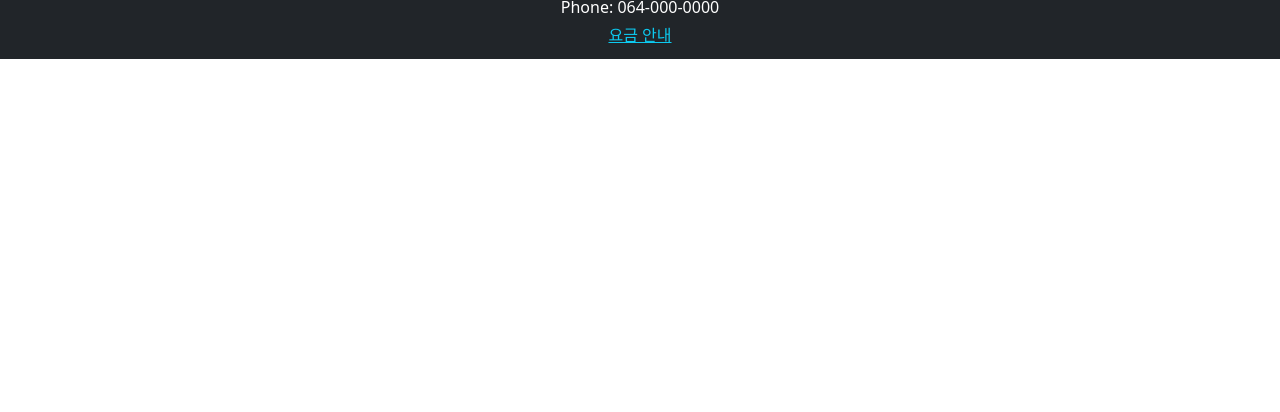
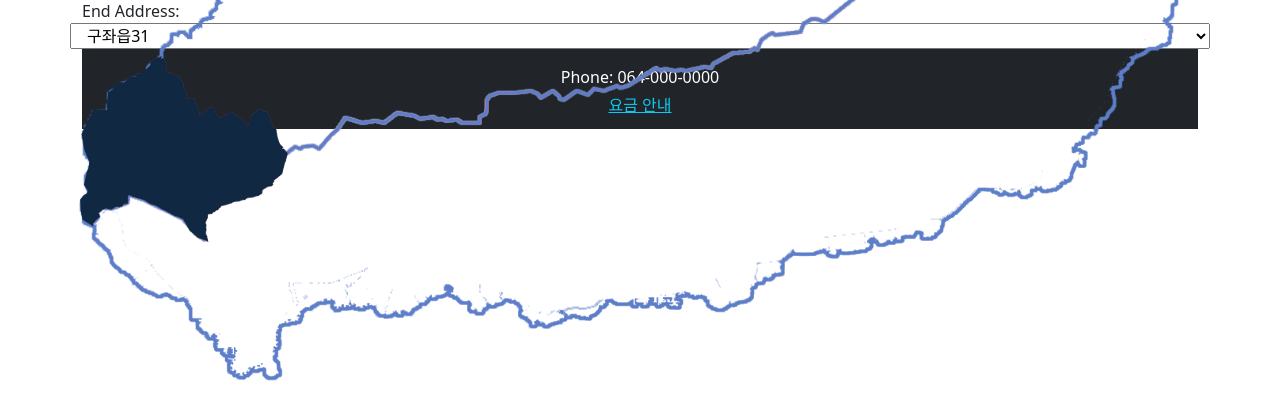
Before and after one commit to ryu-hyus/call_driver_project, a Django app: page /customer/pricepage/ in a window 1280 px wide. Shown: the part 471-883 px from the top of the page. Before the commit the page ends 530 px from the top, so only its background shows below. Run offline with Django 4.2, Linux system fonts and the light colour scheme.

Commit message:
pricepage에서 선택하면 해당 이미지 뜨게하기

```diff
--- a/calldriverapp/templates/customer/pricepage.html
+++ b/calldriverapp/templates/customer/pricepage.html
@@ -100,10 +100,18 @@
             margin-top: 20px;
             margin-bottom: 20px;
         }
+
+        .map-image {
+            position: absolute;
+            top: 0;
+            left: 0;
+            width: 100%;
+        }
     </style>
 </head>
 
 <body>
+<div class="container">
     <header class="p-3 bg-dark text-white">
         <div class="container">
             <div class="d-flex flex-wrap align-items-center justify-content-center justify-content-lg-start">
@@ -120,21 +128,32 @@
     <script>
         $(document).ready(function () {
             $('#start_address').change(function () {
-            alert('hello')
                 const startAddressId = $('#start_address').val();
+                const staticUrl = "{% static "mapimages/" %}"
+                const startImageUrl = staticUrl + startAddressId + '.png';
+                $('#start-map-image').attr('src', startImageUrl);
+            });
+
+            $('#end_address').change(function () {
                 const endAddressId = $('#end_address').val();
-
-            const startImageUrl = `/mapimages/${startAddressId}.png`;
-            const endImageUrl = '/mapimages/' + endAddressId + '.png';
-            "{% static "photos/1.jpg" %}"
-
-            $('#start-map-image').attr('src', "{% static startImageUrl %}" );
-            $('#end-map-image').attr('src', "{% static endImageUrl%}");
+                const staticUrl = "{% static "mapimages/" %}"
+                const endImageUrl = staticUrl + endAddressId + '.png';
+                $('#end-map-image').attr('src', endImageUrl);
             });
         });
     </script>
 
+    <section>
+
         <div class="dropdown-center">
+            <div class="row" style="height:250px">
+                <div style="position: relative;">
+                    <img id="start-map-image" class="map-image" src="{% static 'mapimages/1.png' %}" alt="Start Address Map Image">
+                    <img id="end-map-image" class="map-image" src="{% static 'mapimages/1.png' %}"
+                         alt="End Address Map Image">
+                </div>
+            </div>
+            <div class="row">
                 <label for="start_address">Start Address:</label>
                 <select id="start_address" class="address-dropdown">
                     <option value="31">구좌읍31</option>
@@ -169,8 +188,8 @@
                     <option value="21">화북동21</option>
                     <option value="29">회천동29</option>
                 </select>
-    <img id="start-map-image" class="start-map-image" src="" alt="Start Address Map Image">
-
+            </div>
+            <div class="row">
                 <label for="end_address">End Address:</label>
                 <select id="end_address" class="address-dropdown">
                     <option value="31">구좌읍31</option>
@@ -205,14 +224,15 @@
                     <option value="21">화북동21</option>
                     <option value="29">회천동29</option>
                 </select>
-    <img id="end-map-image" class="end-map-image" src="default_image.png" alt="End Address Map Image">
             </div>
-</body>
-
+        </div>
+    </section>
     <footer class="bg-dark text-white pt-2 pb-2">
         <div class="container mt-2 mb-1">
             <div class="text-center">Phone: 064-000-0000</div>
         </div>
         <p style="text-align: center;" class="mb-1"><a href="pricepage.html" class="link-info h6">요금 안내</a></p>
     </footer>
+</div>
+</body>
 </html>
```
Also changed, not shown: call_driver_project/settings.py (+12 -1 lines). Lines whose indentation alone changed are shown as unchanged.
